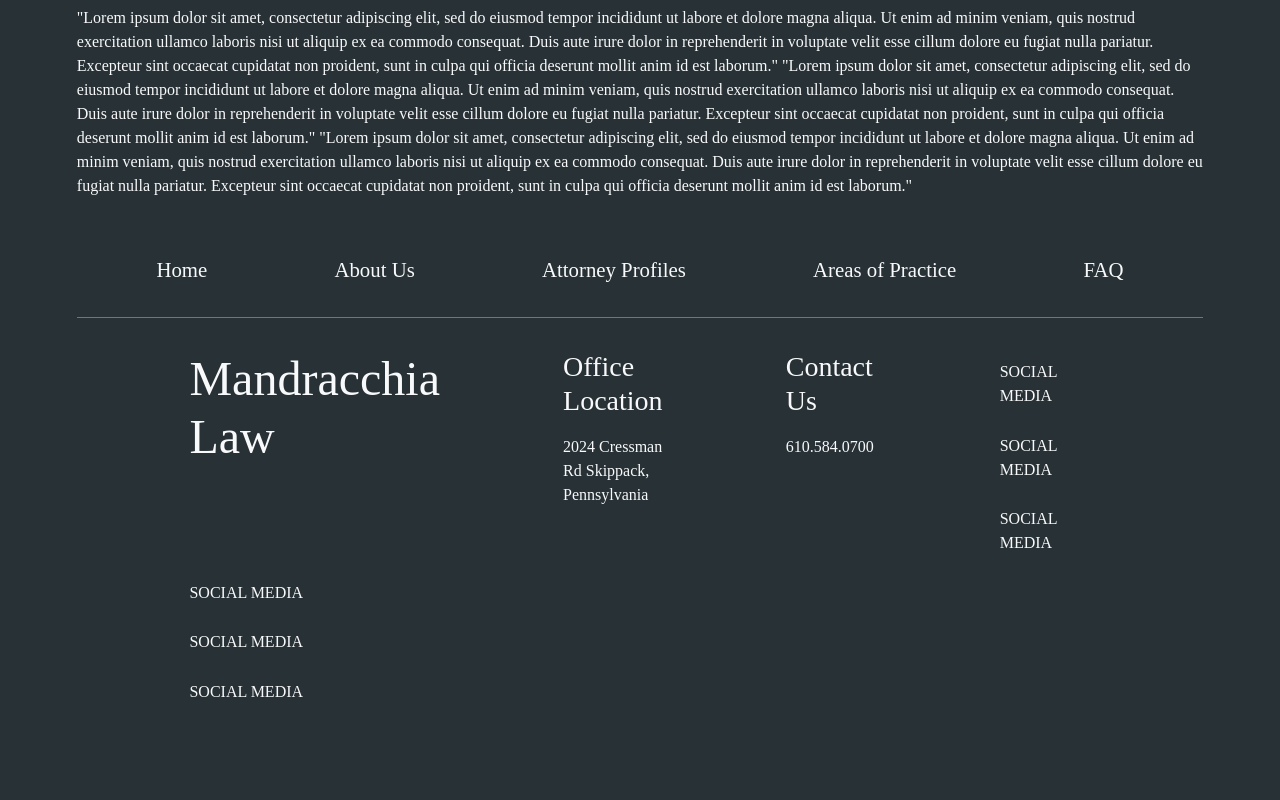
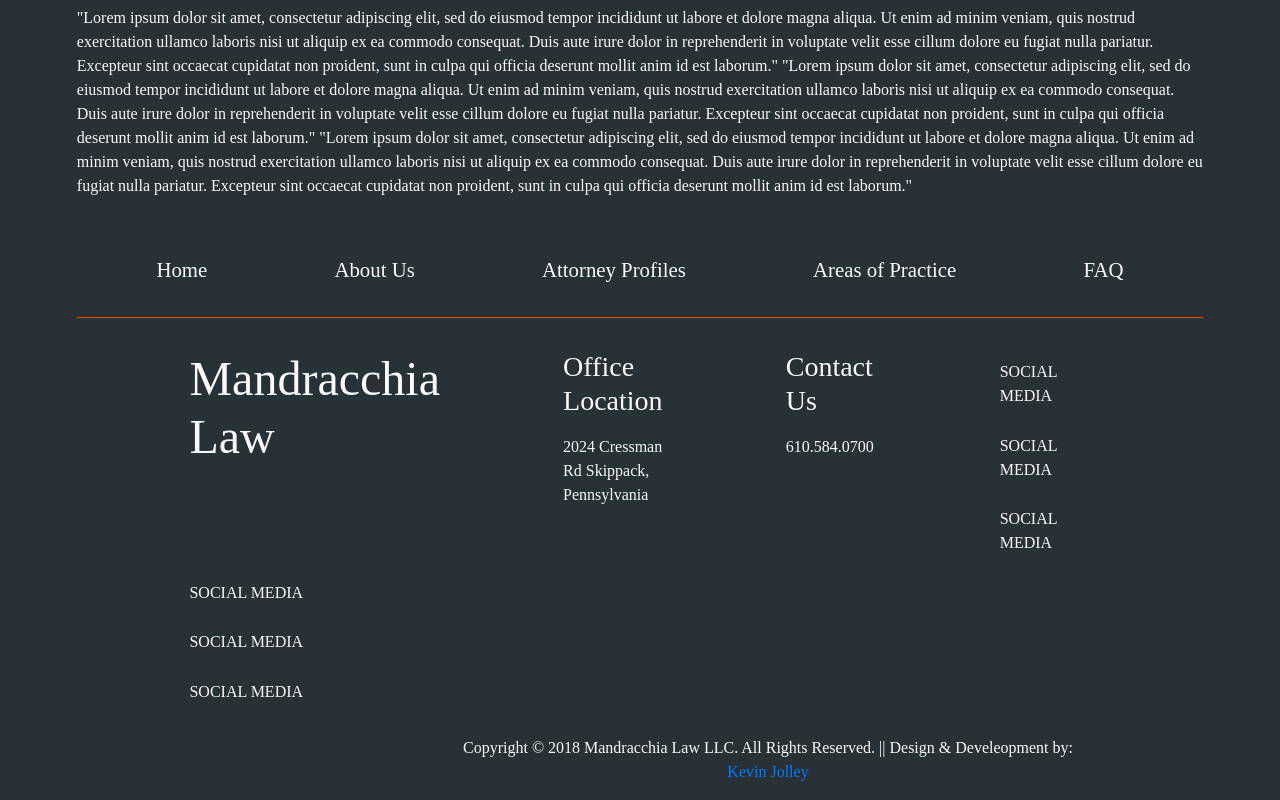
Before and after one commit to Serrowxd/mandracchia-law, a React (Create React App) app: page /AoP in a window 1280 px wide. Shown: the part 697-1497 px from the top of the page. Before the commit the page ends 1417 px from the top, so only its background shows below. Built offline with nearby package versions, Linux system fonts and the light colour scheme.

Commit message:
copyright footer

```diff
--- a/src/components/Routes/Footer/Footer.css
+++ b/src/components/Routes/Footer/Footer.css
@@ -23,3 +23,9 @@
 .footHead {
   font-size: 3rem;
 }
+
+.middle_text {
+  text-align: center;
+  padding-left: 16rem;
+  padding-top: 1rem;
+}
--- a/src/components/Routes/Footer/Footer.js
+++ b/src/components/Routes/Footer/Footer.js
@@ -70,6 +70,17 @@
                 <p> SOCIAL MEDIA </p>
               </Col>
             </Row>
+            <Row>
+              <Col>
+                <p className="middle_text">
+                  Copyright © 2018 Mandracchia Law LLC. All Rights Reserved. ||
+                  Design & Develeopment by:{' '}
+                  <a href="https://github.com/Serrowxd" target="_blank">
+                    Kevin Jolley
+                  </a>
+                </p>
+              </Col>
+            </Row>
           </Container>
         </div>
       </div>
```
